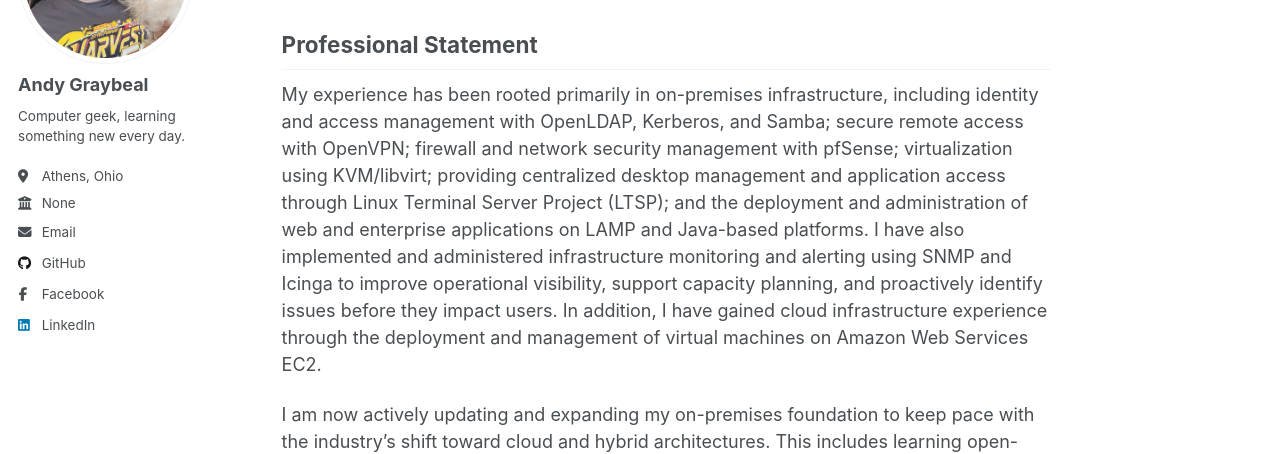
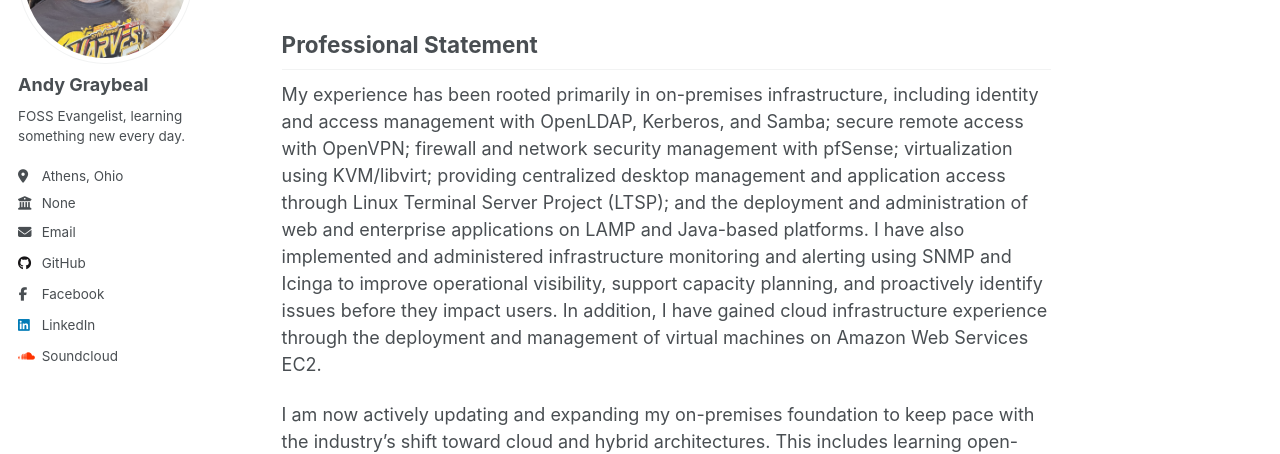
Before and after one commit to andy-graybeal/andy-graybeal.github.io, a Jekyll site: the page built from _pages/about.md, in a window 1280 px wide. Shown: the part 207-661 px from the top of the page. Built offline with Jekyll 4.4.1, drawn with Linux system fonts in a browser that asks for light colours; a script that is not in the unit is left out.

Commit message:
Update bio and add SoundCloud username

```diff
--- a/_config.yml
+++ b/_config.yml
@@ -25,7 +25,7 @@ author:
   avatar           : "profile.png"
   name             : "Andy Graybeal"
   pronouns         : # example: "she/her"
-  bio              : "Computer geek, learning something new every day."
+  bio              : "FOSS Evangelist, learning something new every day."
   location         : "Athens, Ohio"
   employer         : "None"
   uri              : # URL
@@ -66,7 +66,7 @@ author:
   mastodon         : # URL
   medium           : # URL
   pinterest        : # Username
-  soundcloud       : # Username
+  soundcloud       : "tid_the_harvester"
   steam            : # Username
   telegram         : # URL
   tumblr           : # Username
```
